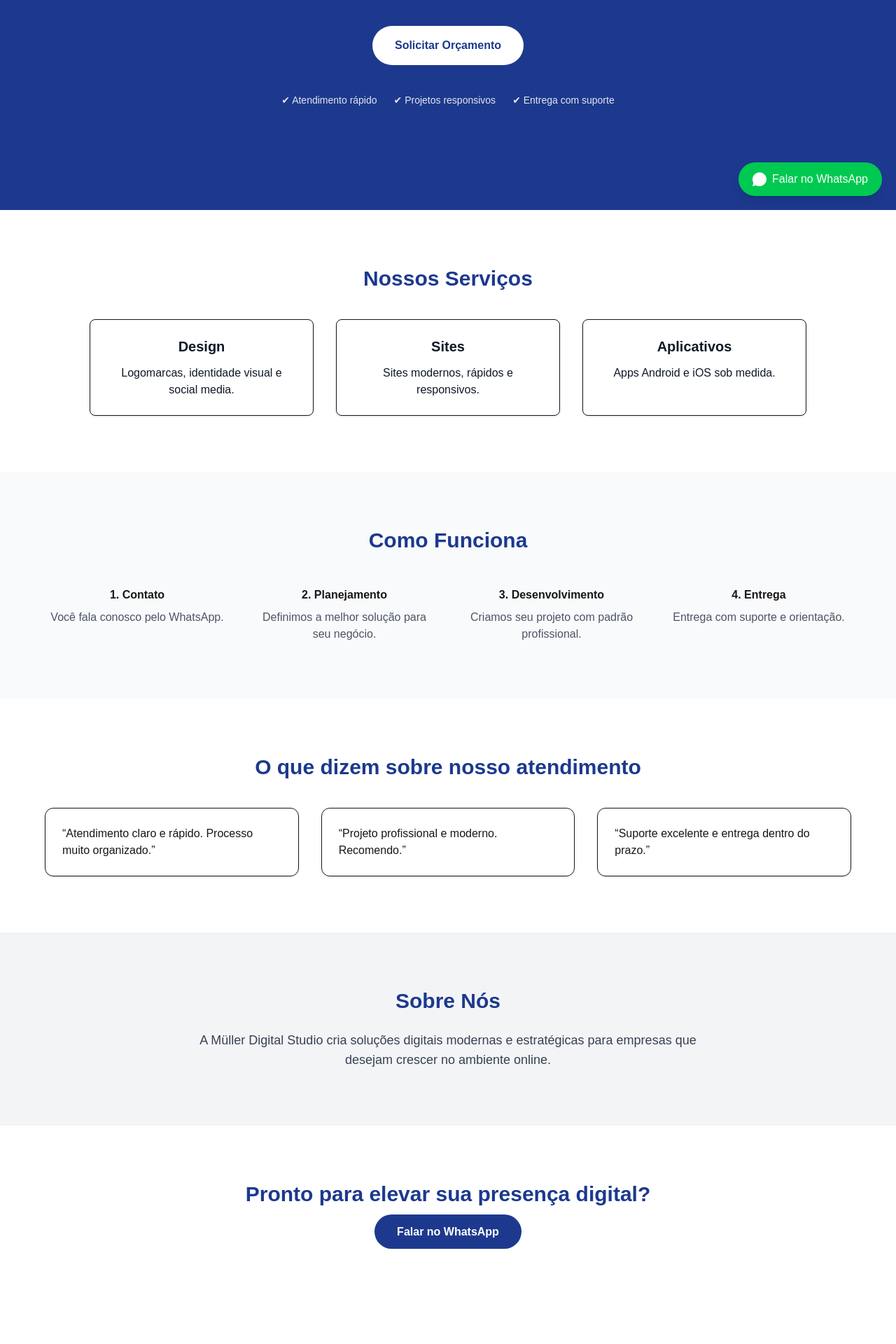
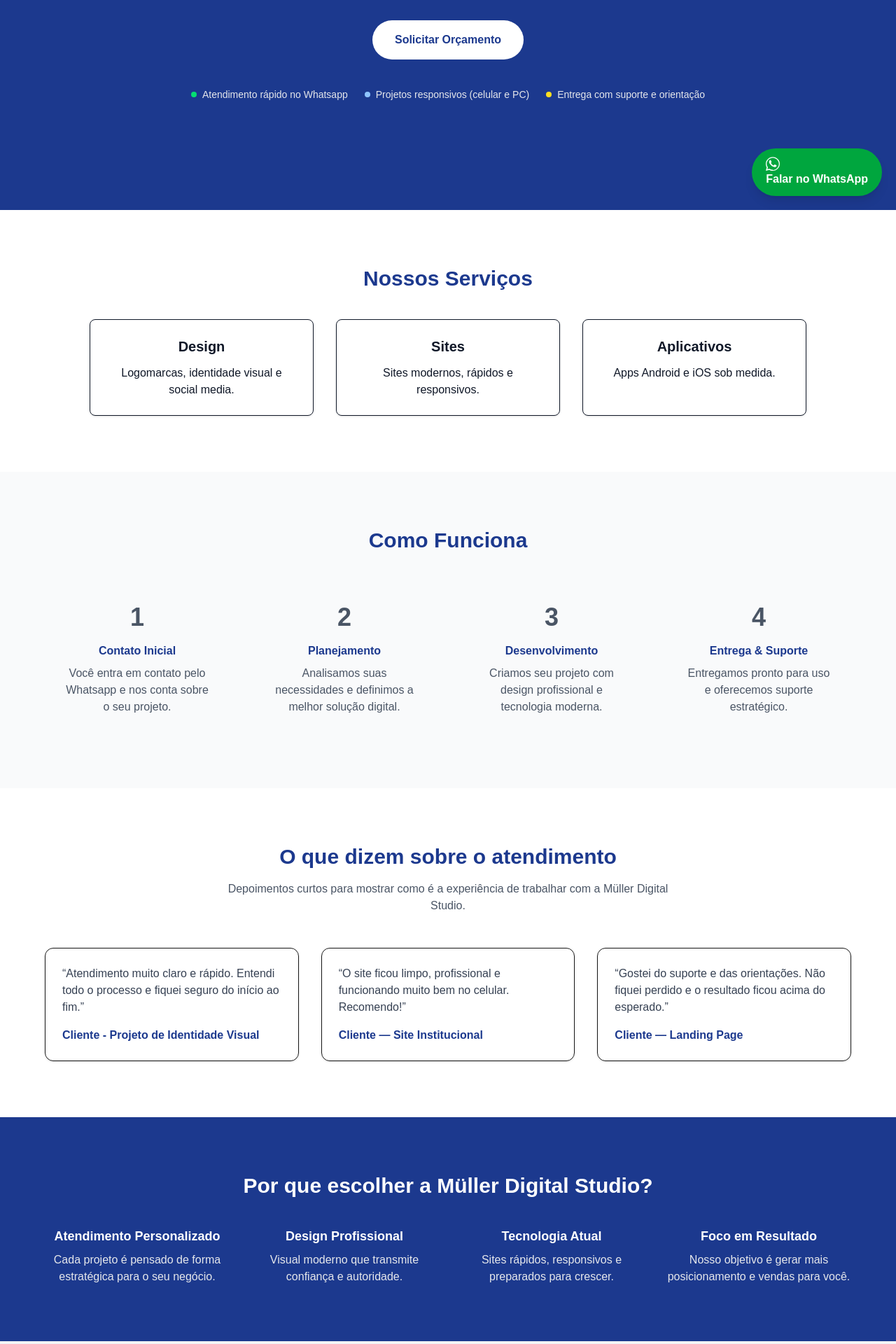
Before and after one commit to danielmuller-dev/muller-digital-studio, a Next.js app: page / in a window 1280 px wide. Shown: the part 500-2420 px from the top of the page at 70% size. Before the commit the page ends 2352 px from the top, so only its background shows below. Built offline with nearby package versions, Linux system fonts and the light colour scheme.

Commit message:
Correção de bugs

```diff
--- a/app/page.tsx
+++ b/app/page.tsx
@@ -1,37 +1,45 @@
 import Image from "next/image"
-
 export default function Home() {
   return (
     <main>
-
       {/* Botão flutuante WhatsApp */}
       <a
         href="https://wa.me/5575992367033"
         target="_blank"
         rel="noreferrer"
-        className="fixed bottom-5 right-5 z-50 bg-green-500 hover:bg-green-600 text-white px-5 py-3 rounded-full shadow-lg flex items-center gap-2 hover:scale-105 transition"
+        className="fixed bottom-5 right-5 z-50 bg-green-600 text-white px-5 py-3 rounded-full shadow-lg font-semibold hover:scale-105 transition"
       >
-        <svg xmlns="http://www.w3.org/2000/svg" viewBox="0 0 32 32" fill="currentColor" className="w-5 h-5">
-          <path d="M16 .396C7.164.396 0 7.56 0 16.396c0 2.887.76 5.593 2.083 7.936L0 32l7.87-2.057A15.94 15.94 0 0016 32c8.837 0 16-7.164 16-16.004C32 7.56 24.837.396 16 .396z"/>
+        {/* Ícone WhatsApp SVG*/}
+        <svg
+          xmlns="http://www.w3.org/2000/svg"
+          viewBox="0 0 32 32"
+          fill="currentColor"
+          className="w-5 h-5"
+        >
+          <path d="M16 .396C7.164.396 0 7.56 0 16.396c0 2.887.76 5.593 2.083 7.936L0 32l7.87-2.057A15.94 15.94 0 0016 32c8.837 0 16-7.164 16-16.004C32 7.56 24.837.396 16 .396zm0 29.13c-2.567 0-5.08-.676-7.28-1.957l-.52-.308-4.67 1.22 1.247-4.55-.338-.56A13.92 13.92 0 012.08 16.396C2.08 8.962 8.566 2.476 16 2.476c7.434 0 13.92 6.486 13.92 13.92 0 7.434-6.486 13.92-13.92 13.92zm7.654-10.59c-.42-.21-2.486-1.228-2.87-1.367-.384-.14-.664-.21-.944.21-.28.42-1.084 1.367-1.33 1.65-.245.28-.49.315-.91.105-.42-.21-1.773-.653-3.377-2.084-1.248-1.113-2.09-2.487-2.336-2.907-.245-.42-.026-.646.184-.856.19-.19.42-.49.63-.735.21-.245.28-.42.42-.7.14-.28.07-.525-.035-.735-.105-.21-.944-2.275-1.293-3.115-.34-.816-.685-.705-.944-.718l-.804-.014c-.28 0-.735.105-1.12.525-.385.42-1.47 1.435-1.47 3.5s1.505 4.06 1.715 4.34c.21.28 2.965 4.528 7.188 6.35 1.005.434 1.79.693 2.4.887 1.008.32 1.925.275 2.65.167.808-.12 2.486-1.015 2.836-1.996.35-.98.35-1.82.245-1.995-.105-.175-.385-.28-.805-.49z" />
         </svg>
         Falar no WhatsApp
       </a>
 
       {/* Navbar */}
       <nav className="fixed top-0 left-0 w-full bg-white shadow-md py-4 px-8 flex justify-between items-center z-40">
-        <a href="#" className="flex items-center">
         <Image
         src="/logo-muller.svg"
         alt="Müller Digital Studio"
-            width={200}
+        width={260}
         height={60}
+        className="mb-8"
         priority
         />
+
+        <div className="space-x-6 hidden md:flex items-center">
+          <a href="#servicos" className="text-gray-600 hover:text-blue-900">
+            Serviços
+          </a>
+          <a href="#sobre" className="text-gray-600 hover:text-blue-900">
+            Sobre
           </a>
 
-        <div className="space-x-6 hidden md:flex items-center">
-          <a href="#servicos" className="hover:text-blue-900">Serviços</a>
-          <a href="#sobre" className="hover:text-blue-900">Sobre</a>
           <a
             href="https://wa.me/5575992367033"
             target="_blank"
@@ -44,15 +52,15 @@ export default function Home() {
       </nav>
 
       {/* Hero */}
-      <section className="min-h-screen flex flex-col items-center justify-center bg-blue-900 text-white text-center px-6 pt-28">
+      <section className="min-h-screen flex flex-col items-center justify-center bg-blue-900 text-white text-center px-6 pt-24">
         <h1 className="text-5xl md:text-6xl font-bold leading-tight">
           Soluções Digitais <br />
           <span className="text-blue-300">Estratégicas e Profissionais</span>
         </h1>
 
         <p className="mt-8 text-lg max-w-2xl text-gray-200">
-          Criamos sites, identidades visuais e aplicativos modernos para empresas
-          que querem crescer, se posicionar e vender mais no digital.
+          Criamos sites, identidades visuais e aplicativos modernos para empresas que querem
+          crescer, se posicionar e vender mais no digital.
         </p>
 
         <a
@@ -64,11 +72,21 @@ export default function Home() {
           Solicitar Orçamento
         </a>
 
-        {/* Barra de confiança */}
         <div className="mt-10 flex flex-wrap items-center justify-center gap-6 text-sm text-gray-200">
-          <span>✔ Atendimento rápido</span>
-          <span>✔ Projetos responsivos</span>
-          <span>✔ Entrega com suporte</span>
+          <span className="flex items-center gap-2">
+            <span className="h-2 w-2 rounded-full bg-green-400" />
+            Atendimento rápido no Whatsapp
+          </span>
+
+          <span className="flex items-center gap-2">
+            <span className="h-2 w-2 rounded-full bg-blue-300" />
+            Projetos responsivos (celular e PC)
+          </span>
+
+          <span className="flex items-center gap-2">
+            <span className="h-2 w-2 rounded-full bg-yellow-300" />
+            Entrega com suporte e orientação
+          </span>
         </div>
       </section>
 
@@ -96,43 +114,108 @@ export default function Home() {
 
       {/* Como Funciona */}
       <section className="py-20 px-6 bg-gray-50 text-center">
-        <h2 className="text-3xl font-bold mb-12 text-blue-900">Como Funciona</h2>
+        <h2 className="text-3xl font-bold mb-12 text-blue-900">
+          Como Funciona
+        </h2>
 
         <div className="grid md:grid-cols-4 gap-8 max-w-6xl mx-auto">
-          <div>
-            <h3 className="font-semibold mb-2">1. Contato</h3>
-            <p className="text-gray-600">Você fala conosco pelo WhatsApp.</p>
+          <div className="p-6">
+            <div className="text-4xl font-bold text-gray-600 mb-4">1</div>
+            <h3 className="font-semibold mb-2 text-blue-900">Contato Inicial</h3>
+            <p className="text-gray-600">
+              Você entra em contato pelo Whatsapp e nos conta sobre o seu projeto.
+            </p>
           </div>
-          <div>
-            <h3 className="font-semibold mb-2">2. Planejamento</h3>
-            <p className="text-gray-600">Definimos a melhor solução para seu negócio.</p>
+
+          <div className="p-6">
+          <div className="text-4xl font-bold text-gray-600 mb-4">2</div>
+          <h3 className="font-semibold mb-2 text-blue-900">Planejamento</h3>
+          <p className="text-gray-600">
+            Analisamos suas necessidades e definimos a melhor solução digital.
+          </p>
           </div>
-          <div>
-            <h3 className="font-semibold mb-2">3. Desenvolvimento</h3>
-            <p className="text-gray-600">Criamos seu projeto com padrão profissional.</p>
+
+          <div className="p-6">
+            <div className="text-4xl font-bold text-gray-600 mb-4">3</div>
+            <h3 className="font-semibold mb-2 text-blue-900">Desenvolvimento</h3>
+            <p className="text-gray-600">
+              Criamos seu projeto com design profissional e tecnologia moderna.
+            </p>
           </div>
-          <div>
-            <h3 className="font-semibold mb-2">4. Entrega</h3>
-            <p className="text-gray-600">Entrega com suporte e orientação.</p>
+
+          <div className="p-6">
+            <div className="text-4xl font-bold text-gray-600 mb-4">4</div>
+            <h3 className="font-semibold mb-2 text-blue-900">Entrega & Suporte</h3>
+            <p className="text-gray-600">
+              Entregamos pronto para uso e oferecemos suporte estratégico.
+            </p>
           </div>
+
         </div>
       </section>
 
       {/* Prova Social */}
       <section className="py-20 px-6 bg-white text-center">
-        <h2 className="text-3xl font-bold mb-10 text-blue-900">
-          O que dizem sobre nosso atendimento
-        </h2>
+        <h2 className="text-3xl font-bold mb-4 text-blue-900">O que dizem sobre o atendimento</h2>
+        <p className="max-w-2xl mx-auto mb-12 text-gray-600">
+          Depoimentos curtos para mostrar como é a experiência de trabalhar com a Müller Digital Studio.
+        </p>
 
         <div className="grid md:grid-cols-3 gap-8 max-w-6xl mx-auto">
           <div className="p-6 border rounded-xl shadow-sm text-left">
-            <p>“Atendimento claro e rápido. Processo muito organizado.”</p>
+            <p className="text-gray-700">
+              “Atendimento muito claro e rápido. Entendi todo o processo e fiquei seguro do início ao fim.”
+            </p>
+            <div className="mt-4 font-semibold text-blue-900">Cliente - Projeto de Identidade Visual</div>
           </div>
+
           <div className="p-6 border rounded-xl shadow-sm text-left">
-            <p>“Projeto profissional e moderno. Recomendo.”</p>
+            <p className="text-gray-700">
+              “O site ficou limpo, profissional e funcionando muito bem no celular. Recomendo!”
+            </p>
+            <div className="mt-4 font-semibold text-blue-900">Cliente — Site Institucional</div>
           </div>
+
           <div className="p-6 border rounded-xl shadow-sm text-left">
-            <p>“Suporte excelente e entrega dentro do prazo.”</p>
+            <p className="text-gray-700">
+              “Gostei do suporte e das orientações. Não fiquei perdido e o resultado ficou acima do esperado.”
+            </p>
+            <div className="mt-4 font-semibold text-blue-900">Cliente — Landing Page</div>
+          </div>
+        </div>
+      </section>
+
+      {/* Diferenciais */}
+      <section className="py-20 px-6 bg-blue-900 text-white text-center">
+        <h2 className="text-3xl font-bold mb-10">Por que escolher a Müller Digital Studio?</h2>
+
+        <div className="grid md:grid-cols-4 gap-8 max-w-6xl mx-auto">
+          <div>
+            <h3 className="font-semibold text-lg mb-2">Atendimento Personalizado</h3>
+            <p className="text-gray-200">
+              Cada projeto é pensado de forma estratégica para o seu negócio.
+            </p>
+          </div>
+
+          <div>
+            <h3 className="font-semibold text-lg mb-2">Design Profissional</h3>
+            <p className="text-gray-200">
+              Visual moderno que transmite confiança e autoridade.
+            </p>
+          </div>
+
+          <div>
+            <h3 className="font-semibold text-lg mb-2">Tecnologia Atual</h3>
+            <p className="text-gray-200">
+              Sites rápidos, responsivos e preparados para crescer.
+            </p>
+          </div>
+
+          <div>
+            <h3 className="font-semibold text-lg mb-2">Foco em Resultado</h3>
+            <p className="text-gray-200">
+              Nosso objetivo é gerar mais posicionamento e vendas para você.
+            </p>
           </div>
         </div>
       </section>
@@ -141,8 +224,8 @@ export default function Home() {
       <section id="sobre" className="py-20 px-6 bg-gray-100 text-gray-900 text-center">
         <h2 className="text-3xl font-bold mb-6 text-blue-900">Sobre Nós</h2>
         <p className="max-w-3xl mx-auto text-lg text-gray-700">
-          A Müller Digital Studio cria soluções digitais modernas e estratégicas
-          para empresas que desejam crescer no ambiente online.
+          A Müller Digital Studio é uma agência focada em criar soluções digitais modernas,
+          profissionais e estratégicas para empresas que desejam crescer no ambiente online.
         </p>
       </section>
 
@@ -151,6 +234,10 @@ export default function Home() {
         <h2 className="text-3xl font-bold text-blue-900 mb-6">
           Pronto para elevar sua presença digital?
         </h2>
+
+        <p className="max-w-2xl mx-auto mb-8 text-lg text-gray-700">
+          Entre em contato agora e solicite um orçamento personalizado para o seu projeto.
+        </p>
 
         <a
           href="https://wa.me/5575992367033"
@@ -161,7 +248,6 @@ export default function Home() {
           Falar no WhatsApp
         </a>
       </section>
-
     </main>
   )
 }
```
Lines whose indentation alone changed are shown as unchanged.
